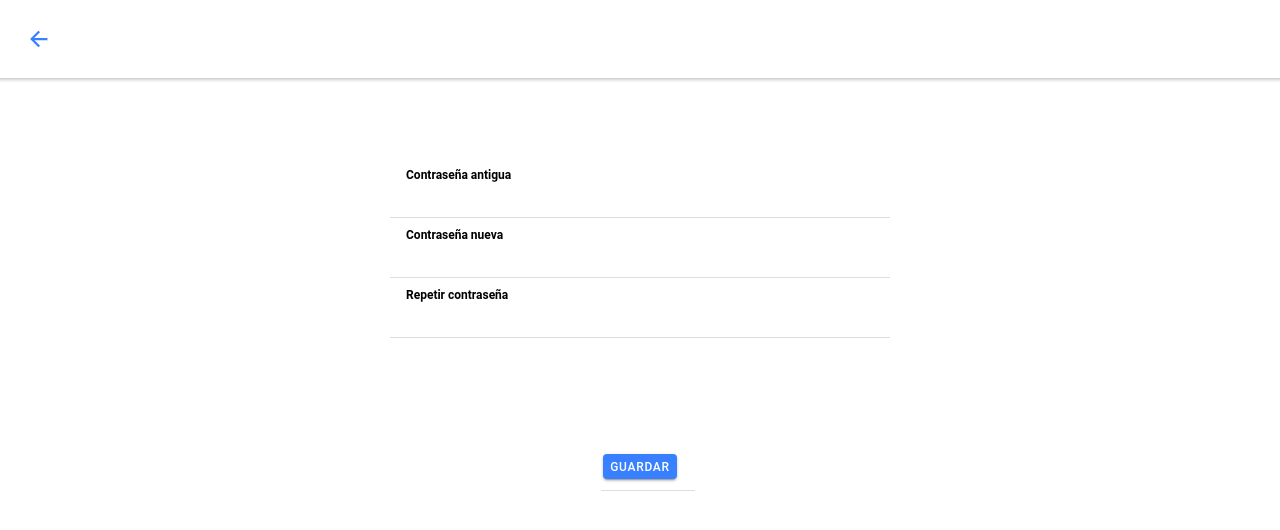
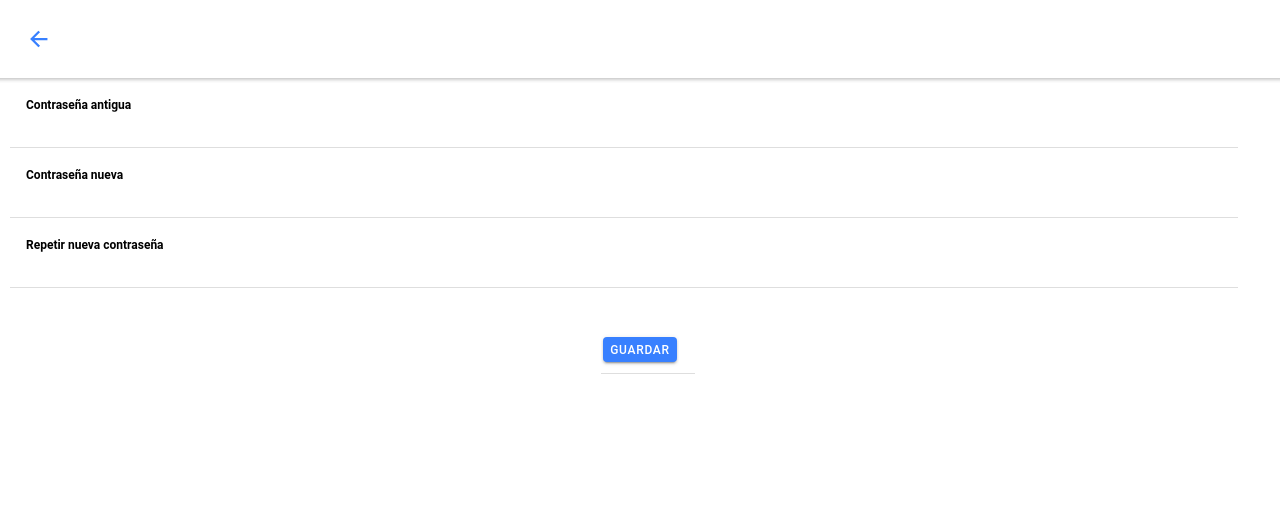
Before and after one commit to gonzalouli/PescApp, a React (Create React App) app: page /my/changePass in a window 1280 px wide. Shown: the top 530 px of the page. Built offline with nearby package versions, Linux system fonts and the light colour scheme.

Commit message:
mi perfil y nueva contrania

```diff
--- a/src/pages/ChangePass.tsx
+++ b/src/pages/ChangePass.tsx
@@ -1,4 +1,4 @@
-import { IonButton, IonButtons, IonContent, IonGrid, IonHeader, IonIcon, IonInput, IonItem, IonLabel, IonList, IonPage, IonRow, IonTitle } from '@ionic/react'
+import { IonButton, IonButtons, IonCol, IonContent, IonGrid, IonHeader, IonIcon, IonInput, IonItem, IonLabel, IonList, IonPage, IonRow, IonTitle } from '@ionic/react'
 import React, { useState } from 'react'
 import BackButton from '../components/BackButton'
 import '../theme/Header.css'
@@ -8,6 +8,13 @@ import '../theme/ChangePass.css'
     const [oldpass, setOldPass] = useState('')
     const [newpass, setNewPass] = useState('')
     const [repeatpass, setRepeatPass] = useState('')
+    const [shownOld, setShownOld] = useState(false)
+    const [shownNew, setShownNew] = useState(false)
+    const [shownRepeat, setShownRepeat] = useState(false)
+
+    const switchShownOld = () => setShownOld(!shownOld);
+    const switchShownNew = () => setShownNew(!shownNew);
+    const switchShownRepeat = () => setShownRepeat(!shownRepeat);
 
     return (
       <IonPage>
@@ -15,23 +22,50 @@ import '../theme/ChangePass.css'
                 <BackButton refer="/my/profile" />
             </IonHeader>
             <IonContent>
-            <IonList className="form" >
+            <IonGrid >
+                <IonRow>
+                    <IonCol>
                         <IonItem>
                             <IonLabel className="label" position="stacked">Contraseña antigua</IonLabel>
-                    <IonInput className="text" type="password" value={oldpass}
+                            <IonInput className="text" type={shownOld ? 'text' : 'password'} value={oldpass}
                                 onIonChange={e=>setOldPass(e.detail.value)}/>
                         </IonItem>
+                    </IonCol>
+                        <button className='eyebutton' onMouseUp={switchShownOld}><svg xmlns="http://www.w3.org/2000/svg" className="icon icon-tabler icon-tabler-eye" width="20" height="20" viewBox="0 0 24 24" stroke-width="2" stroke="#ffffff" fill="none" stroke-linecap="round" stroke-linejoin="round">
+                        <path stroke="none" d="M0 0h24v24H0z" fill="none"/>
+                        <circle cx="12" cy="12" r="2" />
+                        <path d="M22 12c-2.667 4.667 -6 7 -10 7s-7.333 -2.333 -10 -7c2.667 -4.667 6 -7 10 -7s7.333 2.333 10 7" />
+                        </svg></button>
+                </IonRow>
+                <IonRow>
+                    <IonCol>
                         <IonItem>
                             <IonLabel className="label" position="stacked">Contraseña nueva</IonLabel>
-                    <IonInput className="text" type="password" value={newpass}
+                            <IonInput className="text" type={shownNew ? 'text' : 'password'} value={newpass}
                             onIonChange={e=>setNewPass(e.detail.value)}/>
                         </IonItem>
+                    </IonCol>
+                     <button className='eyebutton' ><svg onClick={switchShownNew} xmlns="http://www.w3.org/2000/svg" className="icon icon-tabler icon-tabler-eye" width="20" height="20" viewBox="0 0 24 24" stroke-width="2" stroke="#ffffff" fill="none" stroke-linecap="round" stroke-linejoin="round">
+                        <path stroke="none" d="M0 0h24v24H0z" fill="none"/>
+                        <circle cx="12" cy="12" r="2" />
+                        <path d="M22 12c-2.667 4.667 -6 7 -10 7s-7.333 -2.333 -10 -7c2.667 -4.667 6 -7 10 -7s7.333 2.333 10 7" />
+                        </svg></button>
+                </IonRow>
+                <IonRow>
+                    <IonCol>
                         <IonItem>
-                    <IonLabel className="label" position="stacked">Repetir contraseña</IonLabel>
-                    <IonInput className="text" type="password" value={repeatpass}
+                            <IonLabel className="label" position="stacked">Repetir nueva contraseña</IonLabel>
+                            <IonInput className="text" type={shownRepeat ? 'text' : 'password'} value={repeatpass}
                             onIonChange={e=>setRepeatPass(e.detail.value)}/>
                         </IonItem>
-            </IonList>
+                    </IonCol>
+                    <button className='eyebutton' onClick={switchShownRepeat}><svg xmlns="http://www.w3.org/2000/svg" className="icon icon-tabler icon-tabler-eye" width="20" height="20" viewBox="0 0 24 24" stroke-width="2" stroke="#ffffff" fill="none" stroke-linecap="round" stroke-linejoin="round">
+                        <path stroke="none" d="M0 0h24v24H0z" fill="none"/>
+                        <circle cx="12" cy="12" r="2" />
+                        <path d="M22 12c-2.667 4.667 -6 7 -10 7s-7.333 -2.333 -10 -7c2.667 -4.667 6 -7 10 -7s7.333 2.333 10 7" />
+                        </svg></button>
+                </IonRow>
+            </IonGrid>
                 <div className="submit buttons">
                     <IonList className="submit buttons">
                         <IonItem >
@@ -40,6 +74,7 @@ import '../theme/ChangePass.css'
                     </IonList>
                 </div>
             </IonContent>
+
       </IonPage>
     );
   };
--- a/src/pages/Login.tsx
+++ b/src/pages/Login.tsx
@@ -50,7 +50,7 @@ const Home: React.FC = () => {
           <IonTitle >PescApp login</IonTitle>
         </IonToolbar>
       </IonHeader>
-      <IonContent className="ion-padding form">
+      <IonContent className="form">
         <IonList >
           <IonItem>
             <IonLabel className="label" position="stacked">Email</IonLabel>
--- a/src/pages/MiPerfil.tsx
+++ b/src/pages/MiPerfil.tsx
@@ -23,7 +23,7 @@ const MiPerfil: React.FC = () => {
                     IMAGEN
                 </IonItem>
             </IonList >
-            <IonList className="form" >
+            <IonList>
                 <IonItem className="formItem ">
                     <IonLabel className="label" position="stacked">Nombre</IonLabel>
                     <IonInput className="text" type="text" value={name}  placeholder={name}
@@ -45,8 +45,8 @@ const MiPerfil: React.FC = () => {
                     onIonChange={e=>setDni(e.detail.value)}/>
                 </IonItem>
             </IonList>
-                <div className="form buttons">
-                    <IonList className="form buttons">
+                <div className="buttons">
+                    <IonList className="buttons">
                         <IonItem>
                             <IonButton href="/my/changePass">
                                 Cambiar contraseña
--- a/src/theme/ChangePass.css
+++ b/src/theme/ChangePass.css
@@ -1,12 +1,16 @@
 .submit{
     top: 10%;
-    position: relative;
-    margin: 0 auto;
-    position: relative;
-    margin: 0 auto !important;
-    max-width: 500px;
+
 }
 
+.text{
+    width: 80%;
+}
+
+.eyebutton{
+    background-color: transparent;
+    height: 0 auto !;
+}
 
 .buttons{
     display: flex;
--- a/src/theme/Login.css
+++ b/src/theme/Login.css
@@ -1,10 +1,13 @@
 .text{
     font-size: 20px;
-
 }
 
 .form{
     top: 10%;
+    display: flex;
+    margin-left: auto;
+    margin-right: auto;
+    min-width: 500px;
 }
 
 .error{
--- a/src/theme/MiPerfil.css
+++ b/src/theme/MiPerfil.css
@@ -1,17 +1,11 @@
-.form{
-    position: relative;
-    margin: 0 auto;
-    position: relative;
-    margin: 0 auto !important;
-    max-width: 500px;
-}
+
 
 .formItem{
     margin: 0 auto;
 }
 
 .buttons{
-    margin-top: 5% !important;
-    display: flex;
-    align-items: center;
+    margin: 0 auto;
+    margin-top: 10px;
+
 }
```
Lines whose indentation alone changed are shown as unchanged.
